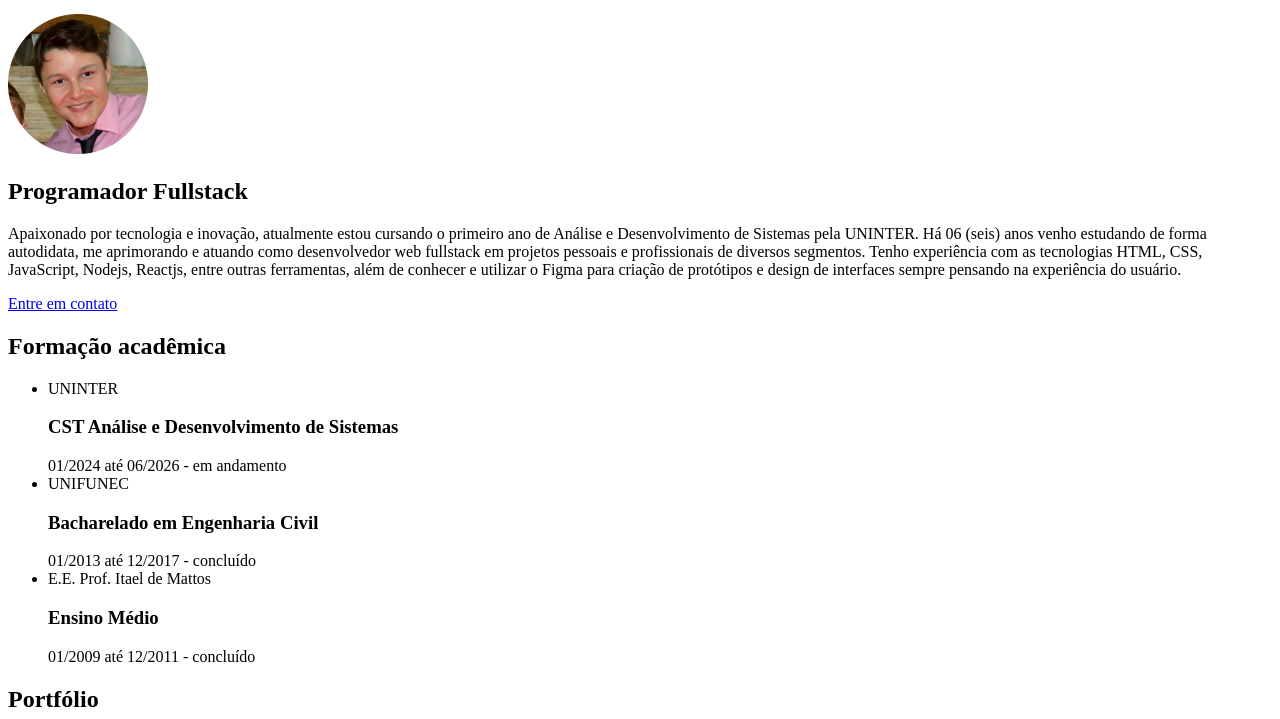
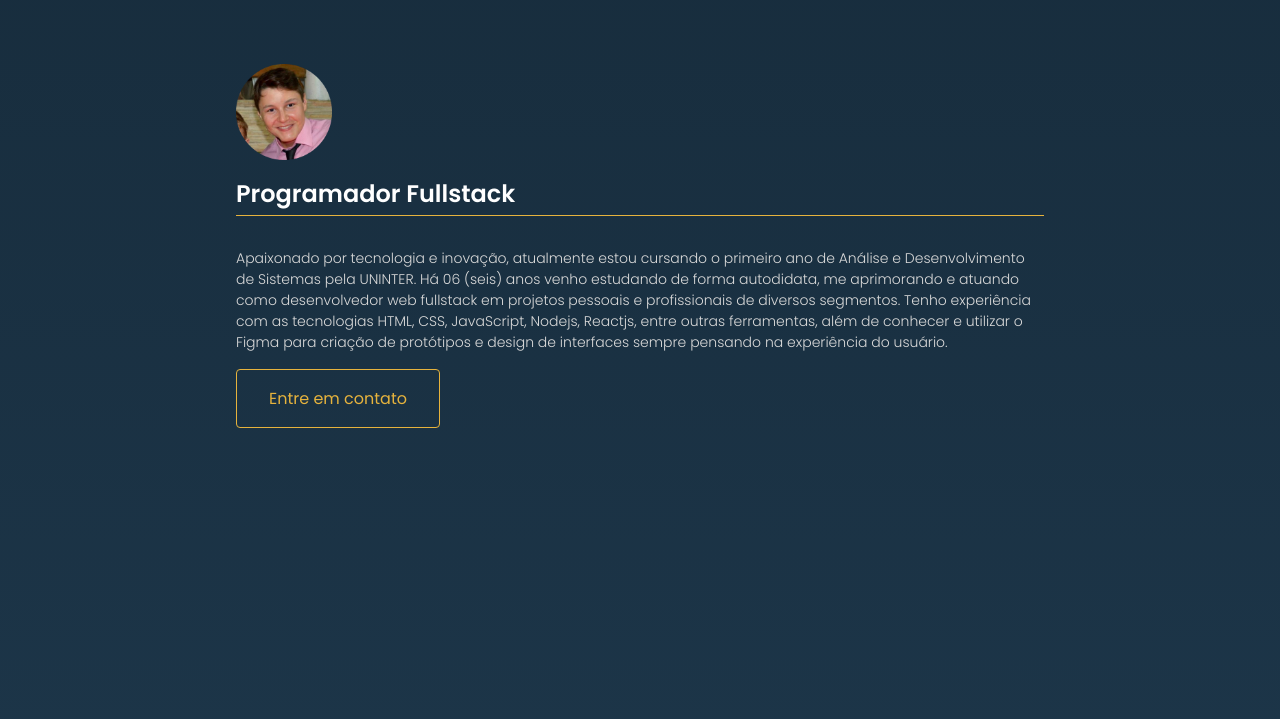
Before and after one commit to estevan-ulian/atividade-uninter-portfolio, a plain HTML site: page index.html in a window 1280 px wide. Shown: the part 154-873 px from the top of the page. Drawn offline with Linux system fonts and the light colour scheme; the site is published under a folder, as on GitHub Pages, so addresses that start at the root find nothing; no server answers.

Commit message:
fix: tweak style file import

```diff
--- a/index.html
+++ b/index.html
@@ -6,7 +6,7 @@
         <title>Estevan Ulian</title>
         <meta name="description" content="Tenho experiência com as tecnologias HTML, CSS, JavaScript, Nodejs, Reactjs, entre outras ferramentas, além de conhecer e utilizar o Figma para criação de protótipos e design de interfaces sempre pensando na experiência do usuário." />
         <link rel="shortcut icon" href="favicon.ico" type="image/x-icon" />
-        <link rel="stylesheet" href="/styles/main.css" />
+        <link rel="stylesheet" href="./styles/main.css" />
     </head>
     <body>
         <div class="header--wrapper">
```
